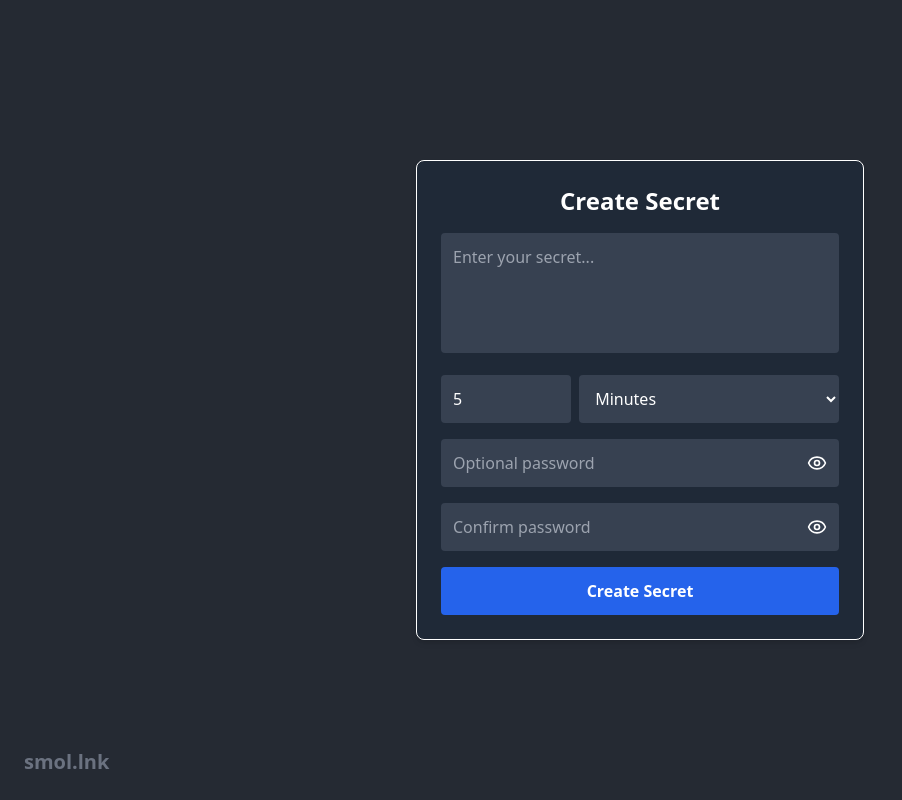
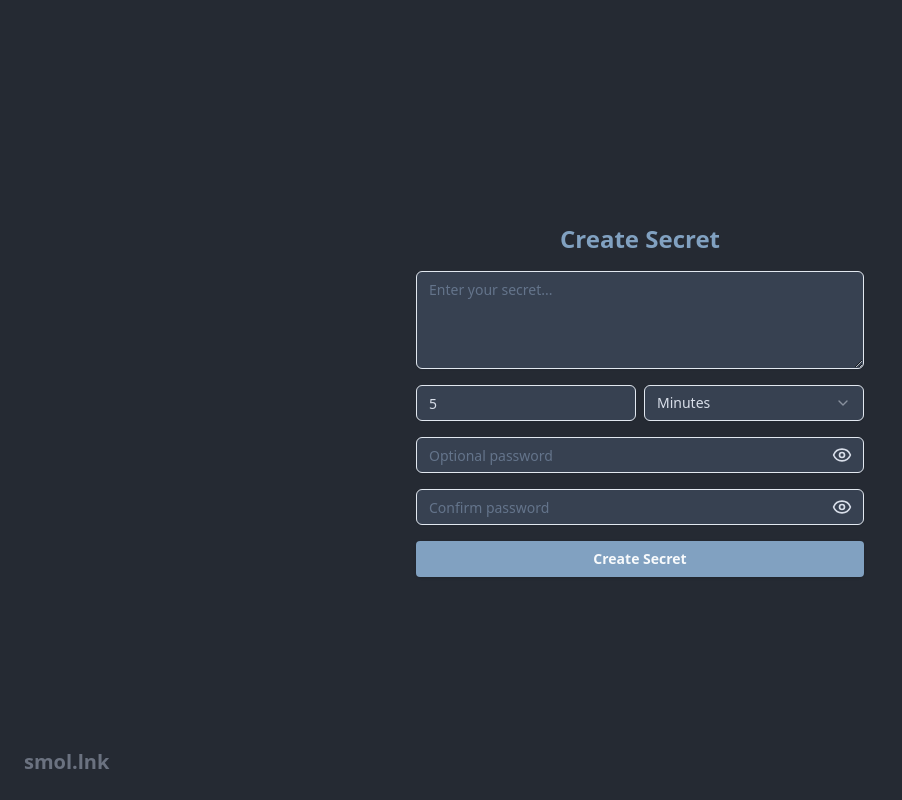
Before and after one commit to mahyarmirrashed/hu.sh, a React (Vite) app in the folder client/: page / in a window 1280 px wide. Shown: the whole page, without its empty margins (0-902 px from the left). Built offline with nearby package versions, Linux system fonts and the light colour scheme.

Commit message:
feat: use shadcn components instead

```diff
--- a/client/src/pages/HomePage.tsx
+++ b/client/src/pages/HomePage.tsx
@@ -1,7 +1,25 @@
 import React, { useState } from "react";
 import { Copy, Eye, EyeOff } from "lucide-react";
 import { BACKEND_BASE_URL, FRONTEND_BASE_URL } from "./config";
+
 import Logo from "@/components/Logo";
+import { Button } from "@/components/ui/button";
+import { Input } from "@/components/ui/input";
+import {
+  Select,
+  SelectContent,
+  SelectItem,
+  SelectTrigger,
+  SelectValue,
+} from "@/components/ui/select";
+import { Textarea } from "@/components/ui/textarea";
+import {
+  Tooltip,
+  TooltipContent,
+  TooltipProvider,
+  TooltipTrigger,
+} from "@/components/ui/tooltip";
+import { Card } from "@/components/ui/card";
 
 interface CreateSecretPayload {
   content: string;
@@ -15,14 +33,16 @@ interface CreateSecretPayload {
 const HomePage = () => {
   const [secret, setSecret] = useState("");
   const [expirationAmount, setExpirationAmount] = useState("5");
-  const [expirationUnit, setExpirationUnit] = useState<"m" | "h" | "d">("m"); // Options: "m", "d", "h"
+  const [expirationUnit, setExpirationUnit] = useState<"m" | "h" | "d">("m");
   const [password, setPassword] = useState("");
   const [confirmPassword, setConfirmPassword] = useState("");
   const [shortlink, setShortlink] = useState("");
   const [loading, setLoading] = useState(false);
   const [showPassword, setShowPassword] = useState(false);
   const [error, setError] = useState("");
+  const [copyTooltipOpen, setCopyTooltipOpen] = useState(false);
 
+  // Validate password fields
   const passwordMismatchError =
     (password || confirmPassword) && password !== confirmPassword
       ? "Passwords do not match!"
@@ -70,56 +90,67 @@ const HomePage = () => {
   };
 
   const copyToClipboard = () => {
-    navigator.clipboard.writeText(shortlink);
+    navigator.clipboard.writeText(`${FRONTEND_BASE_URL}/share/${shortlink}`);
+    setCopyTooltipOpen(true);
+    setTimeout(() => setCopyTooltipOpen(false), 2000);
   };
 
   return (
-    <div className="min-h-screen bg-[#252a33] flex flex-col justify-center items-center text-white p-4 relative">
-      <form
-        onSubmit={handleSubmit}
-        className="bg-gray-800 border-white border-[1px] p-6 rounded-lg shadow-md w-full max-w-md space-y-4"
-      >
-        <h2 className="text-2xl font-bold text-center">Create Secret</h2>
+    <div className="min-h-screen bg-[#252a33] flex flex-col justify-center items-center text-[#d8dee9] p-4 relative">
+      <form onSubmit={handleSubmit} className="w-full max-w-md space-y-4">
+        <h2 className="text-2xl font-bold text-center text-[#81a1c1]">
+          Create Secret
+        </h2>
+
+        {/* Secret textarea */}
         <div>
-          <textarea
+          <Textarea
             value={secret}
             onChange={(e) => setSecret(e.target.value)}
             placeholder="Enter your secret..."
-            className="w-full p-3 rounded bg-gray-700 text-white resize-none"
             rows={4}
             required
+            className="bg-gray-700"
           />
         </div>
+
+        {/* Expiration inputs */}
         <div className="flex space-x-2">
-          <input
+          <Input
             type="number"
             min="1"
             value={expirationAmount}
             onChange={(e) => setExpirationAmount(e.target.value)}
-            className="w-1/3 p-3 rounded bg-gray-700 text-white"
             placeholder="Amount"
             required
+            className="bg-gray-700"
           />
-          <select
+          {/* For select, you can either wrap a native select or build a shadcn component */}
+          <Select
             value={expirationUnit}
-            onChange={(e) =>
-              setExpirationUnit(e.target.value as "m" | "h" | "d")
+            onValueChange={(value) =>
+              setExpirationUnit(value as "m" | "h" | "d")
             }
-            className="w-2/3 p-3 rounded bg-gray-700 text-white"
           >
-            <option value="m">Minutes</option>
-            <option value="d">Days</option>
-            <option value="h">Hours</option>
-          </select>
+            <SelectTrigger className="bg-gray-700">
+              <SelectValue placeholder="Select time unit" />
+            </SelectTrigger>
+            <SelectContent>
+              <SelectItem value="m">Minutes</SelectItem>
+              <SelectItem value="h">Hours</SelectItem>
+              <SelectItem value="d">Days</SelectItem>
+            </SelectContent>
+          </Select>
         </div>
-        {/* Password Field */}
+
+        {/* Password field */}
         <div className="relative">
-          <input
+          <Input
             type={showPassword ? "text" : "password"}
             value={password}
             onChange={(e) => setPassword(e.target.value)}
             placeholder="Optional password"
-            className="w-full p-3 rounded bg-gray-700 text-white"
+            className="w-full bg-gray-700"
           />
           <div
             className="absolute inset-y-0 right-0 flex items-center pr-3 cursor-pointer"
@@ -128,14 +159,15 @@ const HomePage = () => {
             {showPassword ? <EyeOff size={20} /> : <Eye size={20} />}
           </div>
         </div>
-        {/* Confirm Password Field */}
+
+        {/* Confirm Password field */}
         <div className="relative">
-          <input
+          <Input
             type={showPassword ? "text" : "password"}
             value={confirmPassword}
             onChange={(e) => setConfirmPassword(e.target.value)}
             placeholder="Confirm password"
-            className="w-full p-3 rounded bg-gray-700 text-white"
+            className="w-full bg-gray-700 text-white"
           />
           <div
             className="absolute inset-y-0 right-0 flex items-center pr-3 cursor-pointer"
@@ -144,36 +176,51 @@ const HomePage = () => {
             {showPassword ? <EyeOff size={20} /> : <Eye size={20} />}
           </div>
         </div>
+
         {/* Inline error for password mismatch */}
         {passwordMismatchError && (
-          <p className="text-red-500 text-sm pl-2 font-bold">
+          <p className="text-[#bf616a] text-sm pl-2 font-bold">
             {passwordMismatchError}
           </p>
         )}
+
         {/* Global error for other issues */}
-        {error && <div className="text-red-500 text-center">{error}</div>}
-        <button
-          type="submit"
+        {error && <div className="text-[#bf616a] text-center">{error}</div>}
+
+        {/* Submit button */}
+        <Button
           disabled={loading}
-          className="w-full bg-blue-600 hover:bg-blue-700 py-3 rounded font-bold"
+          className="w-full bg-[#81a1c1] hover:bg-[#5e81ac] py-3 rounded font-bold"
         >
           {loading ? "Creating..." : "Create Secret"}
-        </button>
+        </Button>
+
+        {/* Display shortlink and copy functionality */}
         {shortlink && (
-          <div className="flex items-center space-x-2 mt-4 bg-gray-700 p-3 rounded justify-between">
+          <Card className="flex items-center space-x-2 text-white pl-3 bg-gray-700 rounded justify-between">
             <span className="break-all">
               {FRONTEND_BASE_URL}/share/{shortlink}
             </span>
-            <button
-              type="button"
-              onClick={copyToClipboard}
-              className="bg-gray-600 hover:bg-gray-500 p-2 rounded"
-            >
-              <Copy size={20} />
-            </button>
-          </div>
+            <TooltipProvider>
+              <Tooltip open={copyTooltipOpen}>
+                <TooltipTrigger asChild>
+                  <Button
+                    type="button"
+                    onClick={copyToClipboard}
+                    className="bg-[#81a1c1] hover:bg-[#5e81ac] p-2 rounded-sm rounded-l-none"
+                  >
+                    <Copy size={20} />
+                  </Button>
+                </TooltipTrigger>
+                <TooltipContent>
+                  <p>Copied!</p>
+                </TooltipContent>
+              </Tooltip>
+            </TooltipProvider>
+          </Card>
         )}
       </form>
+
       {/* Bottom-left logo */}
       <Logo />
     </div>
```
